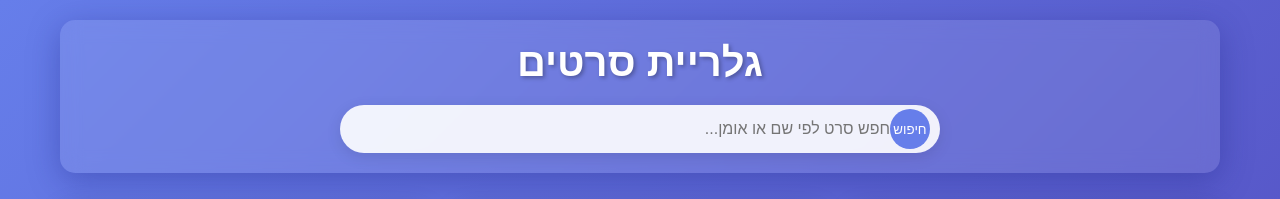
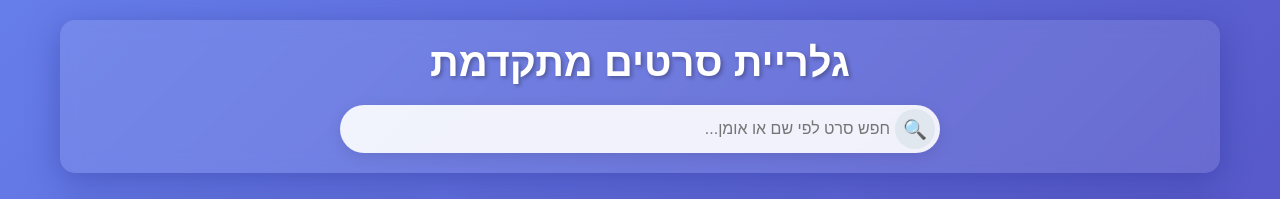
Before and after one commit to amitmoradov1/Movie_Web, a React (Create React App) app: page / in a window 1280 px wide. Shown: the top 199 px of the page. Built offline with nearby package versions, Linux system fonts and the light colour scheme.

Commit message:
change to MOVIE and optimze the program

```diff
--- a/src/App.js
+++ b/src/App.js
@@ -1,37 +1,19 @@
 import React, { useState, useEffect } from 'react';
 import SearchBar from './components/SearchBar';
 import Gallery from './components/Gallery';
-import PictureModal from './components/PictureModal';
-import { pictures } from './data/pictures';
+import PictureModal from './components/MovieModal';
+import { pictures } from './data/Movies';
 import './styles/App.css';
-import { apiService } from './services/api';
 
 const App = () => {
-   const [allPictures, setAllPictures] = useState([]);
   const [filteredPictures, setFilteredPictures] = useState([]);
   const [selectedPicture, setSelectedPicture] = useState(null);
-  const [loading, setLoading] = useState(true);
-  const [error, setError] = useState(null);
 
-   useEffect(() => {
-    const loadPictures = async () => {
-      try {
-        setLoading(true);
-        const response = await apiService.fetchPictures();
-        setAllPictures(response.data);
-        setFilteredPictures(response.data);
-        setError(null);
-      } catch (err) {
-        setError(err.message);
-        setAllPictures(require('./data/pictures').pictures);
-        setFilteredPictures(require('./data/pictures').pictures);
-      } finally {
-        setLoading(false);
-      }
-    };
 
-    loadPictures();
-  }, []);
+  useEffect(() => {
+  setFilteredPictures(pictures);
+}, []);
+
 
   const handleSearch = (searchTerm) => {
     const term = searchTerm.toLowerCase().trim();
@@ -58,16 +40,17 @@ const App = () => {
     <div className="app">
       <div className="container">
         <header>
-          <h1> גלריית סרטים</h1>
+          <h1> גלריית סרטים מתקדמת</h1>
           <SearchBar onSearch={handleSearch} />
         </header>
 
-        <main>
+
           <Gallery
+          //filter the pictures based on search
             pictures={filteredPictures}
             onPictureClick={handlePictureClick}
           />
-        </main>
+
       </div>
 
       <PictureModal
--- /dev/null
+++ b/src/components/DetailMovie.jsx
@@ -0,0 +1,7 @@
+import React from 'react'
+
+export default function Detail(props) {
+  return (
+        <div className={props.style}>{props.picture}</div>
+  )
+}
--- a/src/components/Gallery.jsx
+++ b/src/components/Gallery.jsx
@@ -1,5 +1,5 @@
 import React from 'react';
-import PictureCard from './PictureCard';
+import PictureCard from './MovieCard';
 
 const Gallery = ({ pictures, onPictureClick }) => {
   if (pictures.length === 0) {
--- a/src/components/PictureCard.jsx
+++ b/src/components/MovieCard.jsx
@@ -1,13 +1,17 @@
 import React from 'react';
+import Detail from './DetailMovie';
 
 const PictureCard = ({ picture, onClick }) => {
   return (
     <div className="picture-card" onClick={() => onClick(picture)}>
        <img className="picture-large" src={picture.imageUrl} alt={picture.name}  />
       <div className="card-content">
-        <div className="card-title">{picture.name}</div>
-        <div className="card-artist">{picture.artist}</div>
-        <div className="card-description">{picture.description}</div>
+        <Detail style="card-title" picture={picture.name}/>
+        {/* <div className="card-title">{picture.name}</div> */}
+          <Detail style="card-artist" picture={picture.artist}/>
+        {/* <div className="card-artist">{picture.artist}</div> */}
+          <Detail style="card-description" picture={picture.description}/>
+        {/* <div className="card-description">{picture.description}</div> */}
          <a href={picture.movieUrl} target="_blank" rel="noopener noreferrer">
         לצפייה בסרט
       </a>
--- a/src/components/PictureModal.jsx
+++ b/src/components/MovieModal.jsx
@@ -1,4 +1,4 @@
-import React, { useState, useEffect } from 'react';
+import React, { useEffect } from 'react';
 
 
 const PictureModal = ({ picture, onClose }) => {
--- a/src/components/SearchBar.jsx
+++ b/src/components/SearchBar.jsx
@@ -3,15 +3,6 @@ import React, { useState } from 'react';
 const SearchBar = ({ onSearch }) => {
   const [searchTerm, setSearchTerm] = useState('');
 
-  const handleSearch = () => {
-    onSearch(searchTerm);
-  };
-
-  // const handleKeyPress = (e) => {
-  //   if (e.key === 'Enter') {
-  //     handleSearch();
-  //   }
-  // };
 
   return (
     <div className="search-container">
@@ -25,9 +16,9 @@ const SearchBar = ({ onSearch }) => {
           onSearch(e.target.value);
         }}
       />
-      <button className="search-btn" onClick={handleSearch}>
-        חיפוש
-      </button>
+      <span className="search-btn" >
+        🔍
+      </span>
     </div>
   );
 };
--- a/src/styles/App.css
+++ b/src/styles/App.css
@@ -36,9 +36,9 @@ h1 {
 }
 
 .search-container {
+  position: relative;
   max-width: 600px;
   margin: 0 auto;
-  position: relative;
 }
 
 .search-box {
@@ -53,29 +53,21 @@ h1 {
   transition: all 0.3s ease;
 }
 
-.search-box:focus {
-  background: white;
-  box-shadow: 0 6px 20px rgba(0,0,0,0.2);
-}
+
 
 .search-btn {
   position: absolute;
-  right: 10px;
+  right: 5px;
   top: 50%;
   transform: translateY(-50%);
-  background: #667eea;
-  border: none;
+  height: 40px;
+  width: 40px;
+  background: #e0e7ef;
   border-radius: 50%;
-  width: 40px;
-  height: 40px;
-  color: white;
-  cursor: pointer;
-  transition: all 0.3s ease;
-}
-
-.search-btn:hover {
-  background: #5a6fd8;
-  transform: translateY(-50%) scale(1.1);
+  font-size: 1.2rem;
+  display: flex;
+  align-items: center;
+  justify-content: center;
 }
 
 .gallery {
```
Also changed, not shown: src/data/Movies.js (renamed from src/data/pictures.js).
